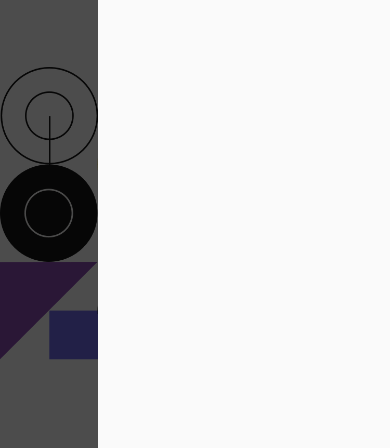
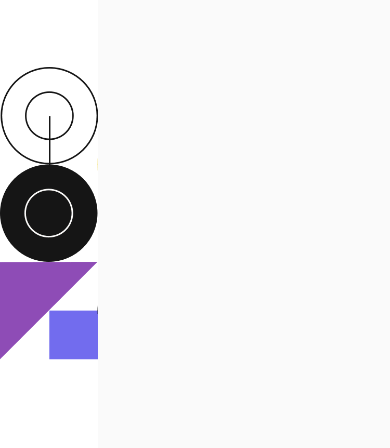
Before and after one commit to SebastianLaka/Intro-section-with-dropdown-navigation, a plain HTML site: page index.html in a window 390 px wide. Shown: the part 75-523 px from the top of the page. Drawn offline with Linux system fonts and the light colour scheme.

Commit message:
Changed structure and styles for mobile nav

```diff
--- a/index.html
+++ b/index.html
@@ -20,12 +20,14 @@
             <button class="nav__hamburger-icon">
                 <img src="./img/icon-menu.svg" alt="Hamburger icon for nav at mobile">
             </button>
+        <div class="nav-container">
             <ul class="nav-links">
                 <li class="nav-links__item"><a href="#">Home</a></li>
                 <li class="nav-links__item"><a href="#">About</a></li>
                 <li class="nav-links__item"><a href="#">Services</a></li>
                 <li class="nav-links__item"><a href="#">Contact</a></li>
             </ul>
+        </div>
         </nav>
         <img src="./img/image-hero-mobile.png" alt="Hero image" class="site-container__image-mobile">
         <img src="./img/image-hero-desktop.png" alt="Hero image" class="site-container__image-desktop">
--- a/sass/_small-size.scss
+++ b/sass/_small-size.scss
@@ -8,7 +8,6 @@
   align-items: center;
   justify-content: space-between;
   gap: 0.75em 0;
-  position: relative;
   min-height: 100svh;
   padding: 1.5em 0;
   @media (max-width: 992px) {
@@ -18,30 +17,23 @@
       position: relative;
       width: 100%;
       padding: 0 1.25em;
-      z-index: 0;
       &__hamburger-icon {
         border: none;
         background-color: transparent;
         cursor: pointer;
       }
-      .nav-links {
-        position: absolute;
-        top: -100%;
+      .nav-container {
+
+        position: fixed;
         left: 25%;
+        right: 0;
+        top: 0;
+        bottom: 0;
         background-color: $primary-White;
-        width: 75%;
-        min-height: calc(100svh + .4svh);
+        .nav-links {
+          width: 75%;
+        }
       }
-    }
-    .nav::before {
-      position: absolute;
-      content: '';
-      top: -100%;
-      left: 0;
-      width: 25%;
-      background-color: rgba(0,0,0, .7);
-      z-index: 1;
-      height: calc(100svh + .4svh);
     }
   }
   @media (max-width: 750px) {
```
Also changed, not shown: css/style.css, 1 other file.
